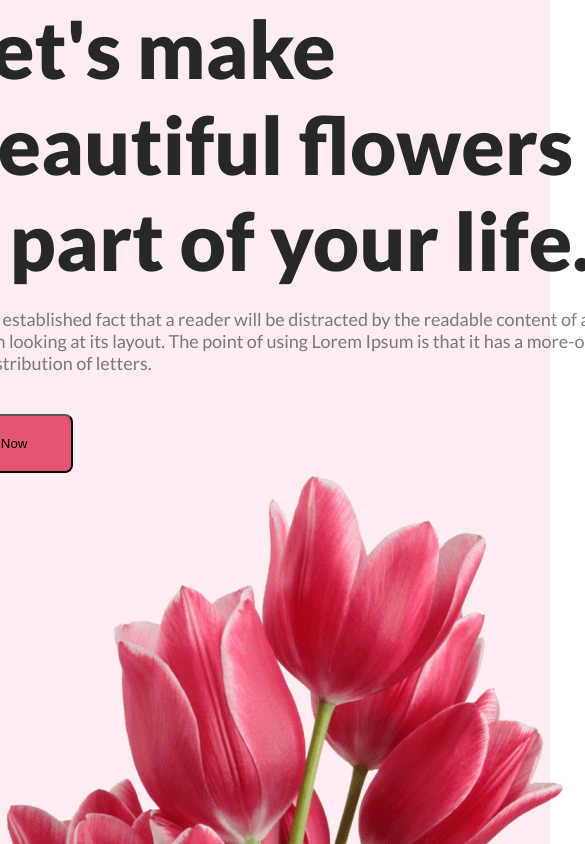
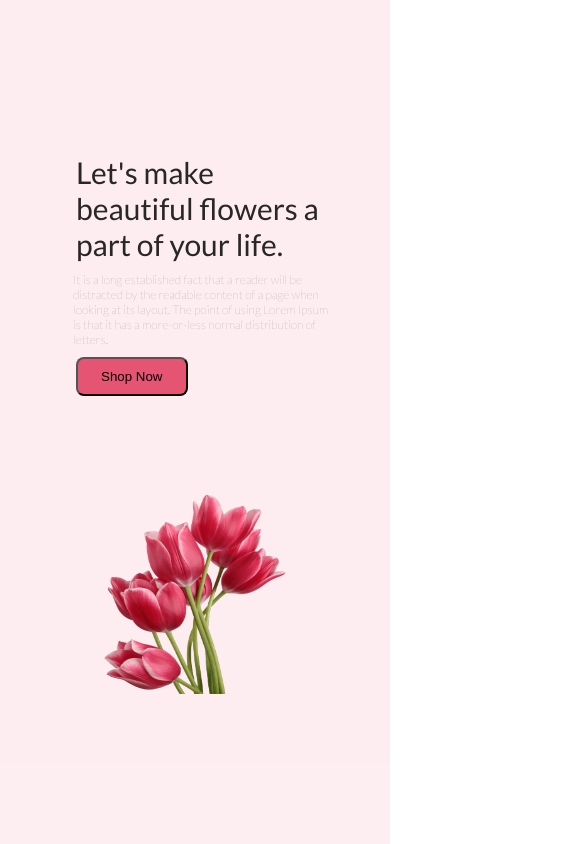
Before and after one commit to abirchokra/responsive-practice-task, a plain HTML site: page index.html in a window 390 px wide. Shown: the top 844 px of the page, 585 px wide, since content can reach past the window. Drawn offline with Linux system fonts and the light colour scheme.

Commit message:
banner-done

```diff
--- a/styles/style.css
+++ b/styles/style.css
@@ -49,19 +49,44 @@ body{
 @media screen and (max-width:576px) {
     .banner{
         flex-direction: column;
-        width: 550px;
+        justify-content: center;
+        align-items: center;
+    }
+    .left{
+        width: 278px;
+        height: 250px;
+        /* margin-top: -100px; */
+
 
     }
-    .img{
-        width: 40px;
-        height: 40px;
-    }
-    h2{
+    .left h2{
         font-size: 30px;
-        margin-left: 30px;
+        font-weight: 500;
+        margin-bottom: 10px;
+        /* margin-left: -30px; */
+        margin-left: 20px;
 
     }
-    p{
+    .left p{
         font-size: 12px;
+        font-weight: 200;
+        margin-bottom: 10px;
+        /* margin-left: -30px; */
+        margin-left: 17px;
+
+
+
     }
+    .btn{
+        padding: 10px 23px 10px 23px;
+        border-radius: 8px;
+        /* margin-left: -30px; */
+        margin-left: 20px;
+    }
+    .right img{
+        width: 200px;
+        height: 200px;
+        margin-top: 90px;
+    }
+
 }
```
